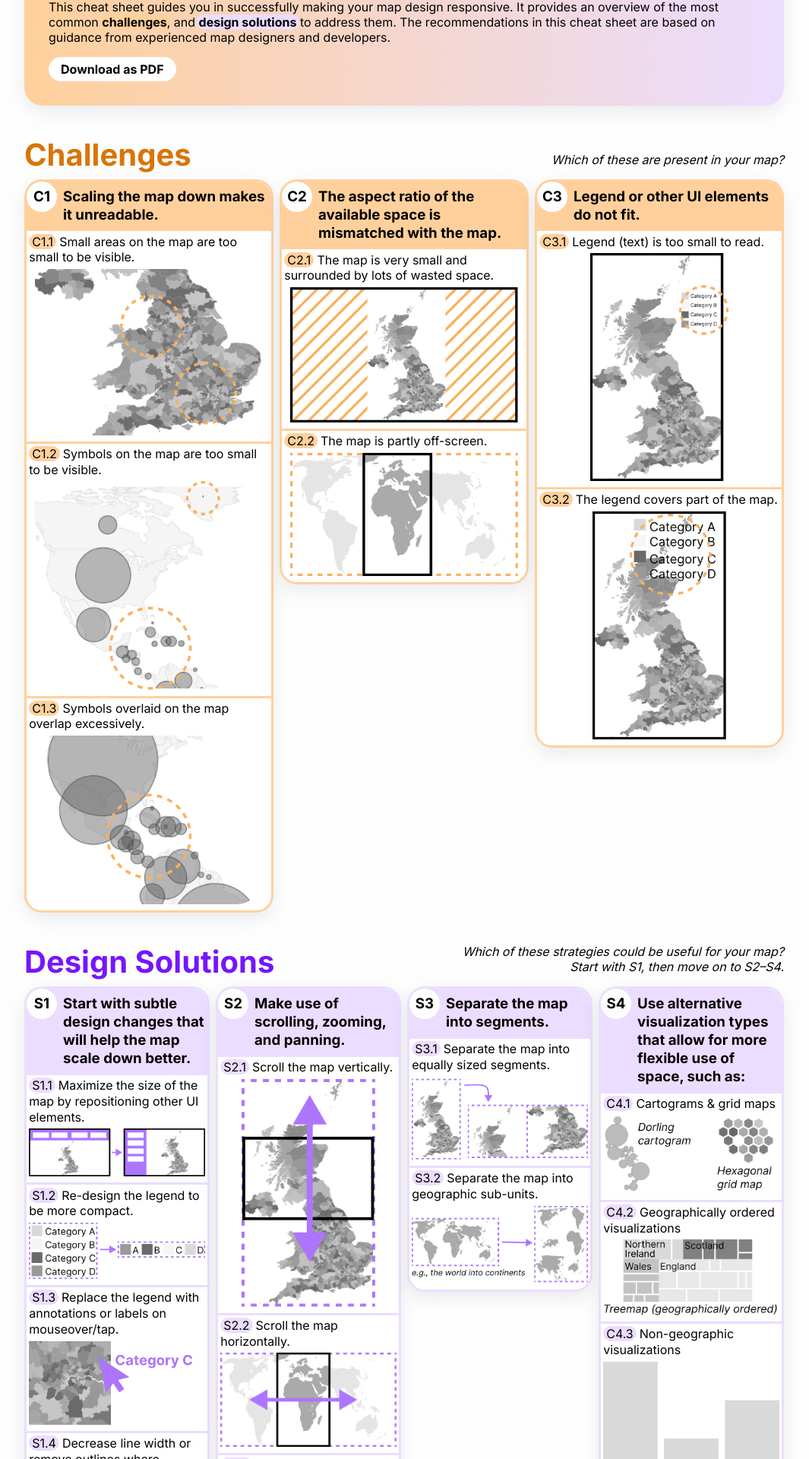
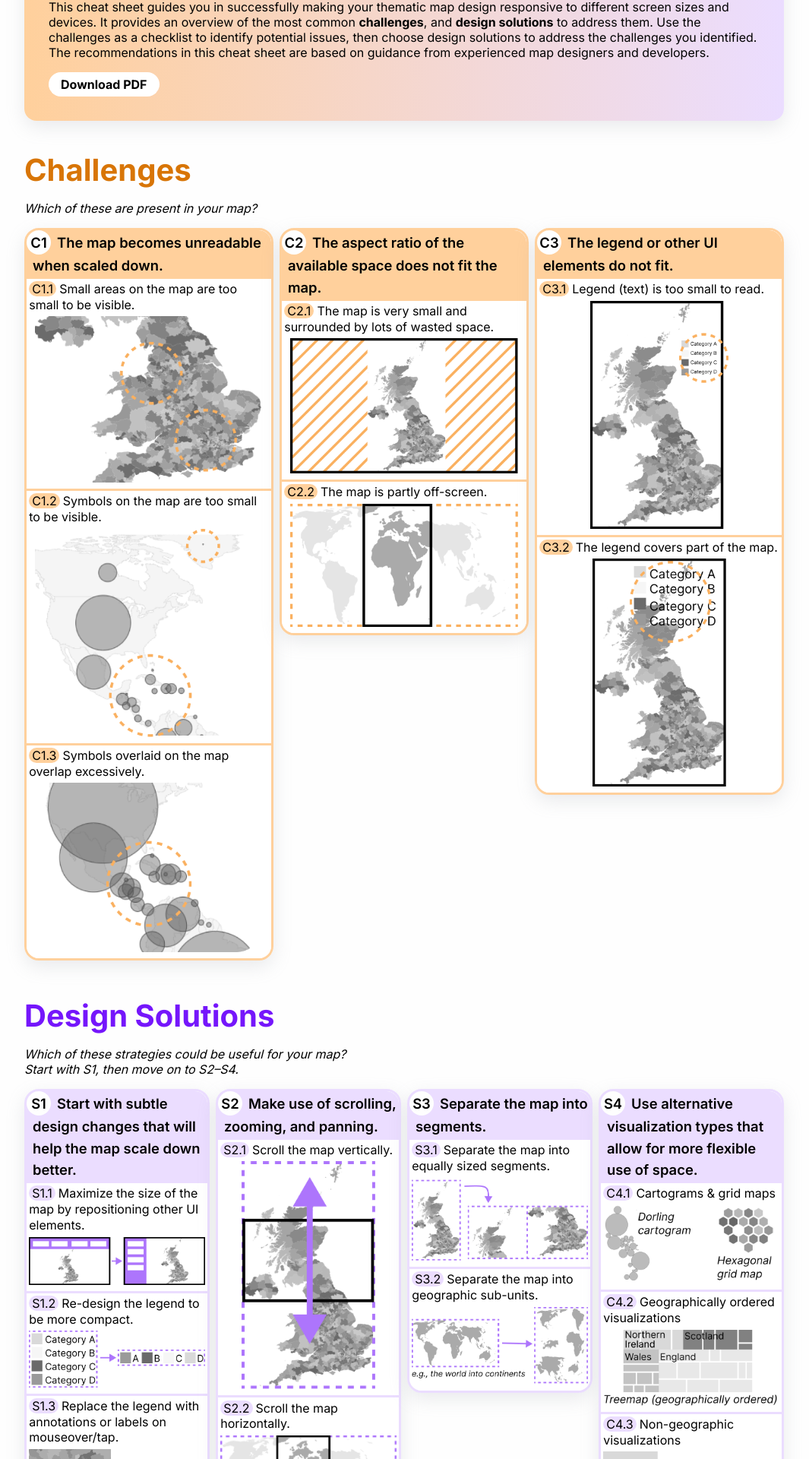
Before and after one commit to responsive-vis/map-cheat-sheet, a SvelteKit app: page / in a window 1280 px wide. Shown: the part 140-2060 px from the top of the page at 76% size, without its empty margins (108-1173 px from the left). Built offline with nearby package versions, Linux system fonts and the light colour scheme.

Commit message:
refactor, more responsive, add alt text

```diff
--- /dev/null
+++ b/src/lib/components/ItemsBox.svelte
@@ -0,0 +1,86 @@
+<script>
+	/** @type {string} */
+	export let type;
+
+	/** @type {{ groupLabel: string; groupTitle: string; items: Array.<Object>; }} */
+	export let data;
+
+	const color = type == 'challenges' ? 'var(--challenge-light)' : 'var(--solution-light)';
+
+	console.log(data);
+</script>
+
+<div class="category" style="--color:{color}">
+	<h3><span>{data.groupLabel}</span>{data.groupTitle}</h3>
+	{#each data.items as item}
+		<div class="item">
+			<h4><span>{item.label}</span>{item.text}</h4>
+			<img src="/illustrations/{item.img}" alt={item.imgAlt} />
+		</div>
+	{/each}
+</div>
+
+<style>
+	div.category {
+		border-radius: calc(1rem + 3px);
+		height: max-content;
+		overflow: hidden; /* so corners don't get cut with background-color */
+		box-shadow: rgba(149, 157, 165, 0.2) 0px 8px 24px;
+		margin-bottom: 0.5rem;
+	}
+
+	div.category {
+		border: var(--color) 3px solid;
+	}
+
+	h3 {
+		border-radius: 1rem 1rem 0 0;
+		padding: 0 0 0 0.5rem;
+		line-height: 1.8rem;
+		margin: 0;
+		font-size: 1.15rem;
+		font-weight: 600;
+		background-color: var(--color);
+		border-bottom: var(--color) 3px solid;
+	}
+	h3 span {
+		display: inline-block;
+		height: 2rem;
+		width: 2rem;
+		background-color: var(--light-grey);
+		border-radius: 1rem;
+		margin: 0 0.5rem 0 -0.5rem;
+		line-height: 2rem;
+		padding: 0;
+		text-align: center;
+	}
+
+	.item {
+		padding: 0.2rem;
+		background-color: #fff;
+	}
+	.category .item:not(:last-child) {
+		border-bottom: var(--color) 3px solid;
+	}
+
+	h4 {
+		font-size: 1rem;
+		line-height: 1.3rem;
+		font-weight: 400;
+		margin: 0;
+	}
+	h4 span {
+		border-radius: 2rem;
+		padding: 0 0.25rem 0 0.25rem;
+		margin: 0 0.25rem 0 0;
+		background-color: var(--color);
+	}
+
+	img {
+		max-width: min(100%, 300px);
+		max-height: 300px;
+		min-width: 150px;
+		margin: 0.3rem auto;
+		display: block;
+	}
+</style>
--- a/src/routes/+page.svelte
+++ b/src/routes/+page.svelte
@@ -1,183 +1,292 @@
-<svelte:head>
-	<style>
-		@import url('https://fonts.googleapis.com/css2?family=Inter:wght@100..900&display=swap');
-	</style>
-</svelte:head>
+<script>
+	import ItemsBox from '$lib/components/ItemsBox.svelte';
 
+	/** @type {number} */
+	let windowWidth;
+	$: console.log(windowWidth);
+
+	const challenges = [
+		{
+			groupLabel: 'C1',
+			groupTitle: 'The map becomes unreadable when scaled down.',
+			items: [
+				{
+					label: 'C1.1',
+					text: 'Small areas on the map are too small to be visible.',
+					img: 'c_small_areas.png',
+					imgAlt:
+						'Excerpt of a choropleth map of the UK. Two orange circles highlight areas with very small spatial units that are difficult to see.'
+				},
+				{
+					label: 'C1.2',
+					text: 'Symbols on the map are too small to be visible.',
+					img: 'c_small_symbols.png',
+					imgAlt:
+						'Proportional circle map showing the Americas. Two orange circles highlight some very small circles that are difficult to see.'
+				},
+				{
+					label: 'C1.3',
+					text: 'Symbols overlaid on the map overlap excessively.',
+					img: 'c_overlap.png',
+					imgAlt:
+						'Proportional circle map showing the Americas. An orange circle highlights an area where circles are overlapping heavily.'
+				}
+			]
+		},
+		{
+			groupLabel: 'C2',
+			groupTitle: 'The aspect ratio of the available space does not fit the map.',
+			items: [
+				{
+					label: 'C2.1',
+					text: 'The map is very small and surrounded by lots of wasted space.',
+					img: 'c_whitespace.png',
+					imgAlt:
+						'Map of the UK, which is portrait format, scaled to fit a landscape format rectangle. The empty space left and right of the map is highlighted in orange.'
+				},
+				{
+					label: 'C2.2',
+					text: 'The map is partly off-screen.',
+					img: 'c_offscreen.png',
+					imgAlt:
+						'Map of the world. A small part of it is visible in a portrait format rectangle representing e.g. a phone screen, the rest of the map is off-screen and this is highlighted by an orange outline.'
+				}
+			]
+		},
+		{
+			groupLabel: 'C3',
+			groupTitle: 'The legend or other UI elements do not fit.',
+			items: [
+				{
+					label: 'C3.1',
+					text: 'Legend (text) is too small to read.',
+					img: 'c_legend_small.png',
+					imgAlt:
+						'Choropleth map of the UK. A legend is shown in the top right, but the labels are too small to read.'
+				},
+				{
+					label: 'C3.2',
+					text: 'The legend covers part of the map.',
+					img: 'c_legend_overlap.png',
+					imgAlt:
+						'Choropleth map of the UK. A legend with large readable labels is shown in the top right, but it overlaps the map and hides parts of it.'
+				}
+			]
+		}
+	];
+
+	const solutions = [
+		{
+			groupLabel: 'S1',
+			groupTitle: 'Start with subtle design changes that will help the map scale down better.',
+			items: [
+				{
+					label: 'S1.1',
+					text: 'Maximize the size of the map by repositioning other UI elements.',
+					img: 's_maximize_map.png',
+					imgAlt:
+						'Two wireframes side-by-side. On the left, a sidebar on the top with a small map below it. On the right, the sidebar is on the left and the map is slightly larger to its right.'
+				},
+				{
+					label: 'S1.2',
+					text: 'Re-design the legend to be more compact.',
+					img: 's_redesign_legend.png',
+					imgAlt:
+						'Two legend designs side by side. On the left, four colors are listed top to bottom with labels spelling out Category A, through Category D. On the right, four colors are listed side by side and simply labeled A to D, a much more compact design.'
+				},
+				{
+					label: 'S1.3',
+					text: 'Replace the legend with annotations or labels on mouseover/tap.',
+					img: 's_remove_legend.png',
+					imgAlt:
+						'An excerpt of a choropleth map with an oversized, symbolic mouse pointer shown on top. The pointer is labelled Category C.'
+				},
+				{
+					label: 'S1.4',
+					text: 'Decrease line width or remove outlines where possible.',
+					img: 's_decrease_line_width.png',
+					imgAlt:
+						'Two choropleth map excerpts side-by-side. The left has white outlines for each spatial unit. On the right, the outlines have been removed, making smaller regions more easily readable.'
+				},
+				{
+					label: 'S1.5',
+					text: 'Adjust the scale of symbols on the map.',
+					img: 's_adjust_scale.png',
+					imgAlt:
+						'Two proportional circle maps side-by-side. The left one has relatively small circles where some of them are hard to see. On the right, all circles have been scaled up and are easier to see.'
+				},
+				{
+					label: 'S1.6',
+					text: 'Change the map projection.',
+					img: 's_change_projection.png',
+					imgAlt:
+						'Two world maps side-by-side. The right one is a little narrower because it uses a different map projection.'
+				},
+				{
+					label: 'S1.7',
+					text: 'Displace symbols or spatial units on the edges of the map slightly to make it more compact or to reduce overlap.',
+					img: 's_displace_symbols.png',
+					imgAlt:
+						'Two maps of the UK side-by-side. On the right, Shetland, which is far in the North East of Scotland, i.e. top right corner of the map, has been moved into an inset box beside Scotland. This allows the map to be larger than the map with Shetland in its true position.'
+				}
+			]
+		},
+		{
+			groupLabel: 'S2',
+			groupTitle: 'Make use of scrolling, zooming, and panning.',
+			items: [
+				{
+					label: 'S2.1',
+					text: 'Scroll the map vertically.',
+					img: 's_scroll_vertically.png',
+					imgAlt:
+						'A map with some of it off-screen to its top and bottom. A large up and down arrow symbolizes vertical scrolling.'
+				},
+				{
+					label: 'S2.2',
+					text: 'Scroll the map horizontally.',
+					img: 's_scroll_horizontally.png',
+					imgAlt:
+						'A map with some of it off-screen to its left and right. A large up and down arrow symbolizes horizontal scrolling.'
+				},
+				{
+					label: 'S2.3',
+					text: 'Pan and zoom the entire map.',
+					img: 's_pan_zoom.png',
+					imgAlt:
+						'A map with some of it off-screen in all directions. A large cross of arrows pointing left, right, up and down symbolizes vertical and horizontal panning of the map.'
+				},
+				{
+					label: 'S2.4',
+					text: 'Create cutouts that zoom into dense areas.',
+					img: 's_cutouts.png',
+					imgAlt:
+						'A small map of the UK. To its right, a cutout that is zoomed into London is shown.'
+				}
+			]
+		},
+		{
+			groupLabel: 'S3',
+			groupTitle: 'Separate the map into segments.',
+			items: [
+				{
+					label: 'S3.1',
+					text: 'Separate the map into equally sized segments.',
+					img: 's_segments.png',
+					imgAlt:
+						'A UK map. To its right, the same map is shown separated into two rectangular sections, created by slicing the map into a top and bottom half.'
+				},
+				{
+					label: 'S3.2',
+					text: 'Separate the map into geographic sub-units.',
+					img: 's_subunits.png',
+					imgAlt:
+						'A world map. To its right, six continents are shown arranged into a two by three grid.'
+				}
+			]
+		},
+		{
+			groupLabel: 'S4',
+			groupTitle: 'Use alternative visualization types that allow for more flexible use of space.',
+			items: [
+				{
+					label: 'C4.1',
+					text: 'Cartograms & grid maps',
+					img: 's_cartograms.png',
+					imgAlt:
+						'Left: a Dorling cartogram, in which circles are arranged geographically and scaled to represent data points about individual countries. Right: An excerpt of a hexagonal grid map.'
+				},
+				{
+					label: 'C4.2',
+					text: 'Geographically ordered visualizations',
+					img: 's_geographically_ordered_vis.png',
+					imgAlt:
+						'A treemap with sections labeled Northern Ireland, Scotland, Wales, England. Rectangles in the treemap are arranged approximately according to their geographic locations.'
+				},
+				{
+					label: 'C4.3',
+					text: 'Non-geographic visualizations',
+					img: 's_non_geo_vis.png',
+					imgAlt: 'Simple bar chart with three bars labeled A, B, and C.'
+				},
+				{
+					label: 'C4.4',
+					text: 'Remove visualizations',
+					img: 's_no_vis.png',
+					imgAlt:
+						'Left: lookup search box labeled "Search a country"; the selected country is United Kingdom and the value "Population: 67.0 million" is displayed. Right: A table (schematic, no content).'
+				}
+			]
+		}
+	];
+</script>
+
+<svelte:window bind:innerWidth={windowWidth} />
+
+<div id="container">
 	<header>
 		<h1>Responsive Map Cheat Sheet</h1>
 		<p>
-		This cheat sheet guides you in successfully making your map design responsive. It provides an
-		overview of the most common <span class="highlight challenge">challenges</span>, and
-		<span class="highlight solution">design solutions</span> to address them. The recommendations in
-		this cheat sheet are based on guidance from experienced map designers and developers.
+			This cheat sheet guides you in successfully making your thematic map design responsive to
+			different screen sizes and devices. It provides an overview of the most common <b
+				>challenges</b
+			>, and <b>design solutions</b> to address them. Use the challenges as a checklist to identify potential
+			issues, then choose design solutions to address the challenges you identified. The recommendations
+			in this cheat sheet are based on guidance from experienced map designers and developers.
 		</p>
-	<a href="#">Download as PDF</a>
+		<a href="cheatsheet_v1.pdf" target="_blank">Download PDF</a>
 	</header>
 
+	<h2 class="challenges">Challenges</h2>
+	<p class="guidingQuestion">Which of these are present in your map?</p>
 	<div class="challenges">
-	<h2>Challenges</h2>
-	<p class="guidingQuestion">Which of these are present in your map?</p>
-	<div class="category c1">
-		<h3><span>C1</span>Scaling the map down makes it unreadable.</h3>
-		<div class="item">
-			<h4><span>C1.1</span>Small areas on the map are too small to be visible.</h4>
-			<!-- svelte-ignore a11y-missing-attribute -->
-			<img src="/illustrations/c_small_areas.png" />
+		{#if windowWidth >= 400 && windowWidth < 600}
+			<ItemsBox type="challenges" data={challenges[0]} />
+			<div>
+				<ItemsBox type="challenges" data={challenges[1]} />
+				<ItemsBox type="challenges" data={challenges[2]} />
 			</div>
-		<div class="item">
-			<h4><span>C1.2</span>Symbols on the map are too small to be visible.</h4>
-			<!-- svelte-ignore a11y-missing-attribute -->
-			<img src="/illustrations/c_small_symbols.png" />
-		</div>
-		<div class="item">
-			<h4><span>C1.3</span>Symbols overlaid on the map overlap excessively.</h4>
-			<!-- svelte-ignore a11y-missing-attribute -->
-			<img src="/illustrations/c_overlap.png" />
-		</div>
-	</div>
-	<div class="category c2">
-		<h3><span>C2</span>The aspect ratio of the available space is mismatched with the map.</h3>
-		<div class="item">
-			<h4><span>C2.1</span>The map is very small and surrounded by lots of wasted space.</h4>
-			<!-- svelte-ignore a11y-missing-attribute -->
-			<img src="/illustrations/c_whitespace.png" />
-		</div>
-		<div class="item">
-			<h4><span>C2.2</span>The map is partly off-screen.</h4>
-			<!-- svelte-ignore a11y-missing-attribute -->
-			<img src="illustrations/c_offscreen.png" />
-		</div>
-	</div>
-	<div class="category c3">
-		<h3><span>C3</span>Legend or other UI elements do not fit.</h3>
-		<div class="item">
-			<h4><span>C3.1</span>Legend (text) is too small to read.</h4>
-			<!-- svelte-ignore a11y-missing-attribute -->
-			<img src="illustrations/c_legend_small.png" />
-		</div>
-		<div class="item">
-			<h4><span>C3.2</span>The legend covers part of the map.</h4>
-			<!-- svelte-ignore a11y-missing-attribute -->
-			<img src="illustrations/c_legend_overlap.png" />
-		</div>
-	</div>
+		{:else}
+			{#each challenges as challenge}
+				<ItemsBox type="challenges" data={challenge} />
+			{/each}
+		{/if}
 	</div>
 
-<div class="solutions">
-	<h2>Design Solutions</h2>
+	<h2 class="solutions">Design Solutions</h2>
 	<p class="guidingQuestion">
 		Which of these strategies could be useful for your map? <br /> Start with S1, then move on to S2–S4.
 	</p>
-	<div class="category s1">
-		<h3>
-			<span>S1</span>Start with subtle design changes that will help the map scale down better.
-		</h3>
-		<div class="item">
-			<h4><span>S1.1</span>Maximize the size of the map by repositioning other UI elements.</h4>
-			<!-- svelte-ignore a11y-missing-attribute -->
-			<img src="illustrations/s_maximize_map.png" />
+
+	<div class="solutions">
+		{#if windowWidth >= 600 && windowWidth < 800}
+			<ItemsBox type="solutions" data={solutions[0]} />
+			<ItemsBox type="solutions" data={solutions[1]} />
+			<div>
+				<ItemsBox type="solutions" data={solutions[2]} />
+				<ItemsBox type="solutions" data={solutions[3]} />
 			</div>
-		<div class="item">
-			<h4><span>S1.2</span>Re-design the legend to be more compact.</h4>
-			<!-- svelte-ignore a11y-missing-attribute -->
-			<img src="illustrations/s_redesign_legend.png" />
+		{:else if windowWidth >= 400 && windowWidth < 600}
+			<div>
+				<ItemsBox type="solutions" data={solutions[0]} />
+				<ItemsBox type="solutions" data={solutions[2]} />
 			</div>
-		<div class="item">
-			<h4><span>S1.3</span>Replace the legend with annotations or labels on mouseover/tap.</h4>
-			<!-- svelte-ignore a11y-missing-attribute -->
-			<img src="illustrations/s_remove_legend.png" />
+			<div>
+				<ItemsBox type="solutions" data={solutions[1]} />
+				<ItemsBox type="solutions" data={solutions[3]} />
 			</div>
-		<div class="item">
-			<h4><span>S1.4</span>Decrease line width or remove outlines where possible.</h4>
-			<!-- svelte-ignore a11y-missing-attribute -->
-			<img src="illustrations/s_decrease_line_width.png" />
-		</div>
-		<div class="item">
-			<h4><span>S1.5</span>Adjust the scale of symbols on the map.</h4>
-			<!-- svelte-ignore a11y-missing-attribute -->
-			<img src="illustrations/s_adjust_scale.png" />
-		</div>
-		<div class="item">
-			<h4><span>S1.6</span>Change the map projection.</h4>
-			<!-- svelte-ignore a11y-missing-attribute -->
-			<img src="illustrations/s_change_projection.png" />
-		</div>
-		<div class="item">
-			<h4>
-				<span>S1.7</span>Displace symbols or spatial units on the edges of the map slightly to make
-				it more compact or to reduce overlap.
-			</h4>
-			<!-- svelte-ignore a11y-missing-attribute -->
-			<img src="illustrations/s_displace_symbols.png" />
-		</div>
-	</div>
-	<div class="category s2">
-		<h3><span>S2</span>Make use of scrolling, zooming, and panning.</h3>
-		<div class="item">
-			<h4><span>S2.1</span>Scroll the map vertically.</h4>
-			<!-- svelte-ignore a11y-missing-attribute -->
-			<img src="illustrations/s_scroll_vertically.png" />
-		</div>
-		<div class="item">
-			<h4><span>S2.2</span>Scroll the map horizontally.</h4>
-			<!-- svelte-ignore a11y-missing-attribute -->
-			<img src="illustrations/s_scroll_horizontally.png" />
-		</div>
-		<div class="item">
-			<h4><span>S2.3</span>Pan and zoom the entire map.</h4>
-			<!-- svelte-ignore a11y-missing-attribute -->
-			<img src="illustrations/s_pan_zoom.png" />
-		</div>
-		<div class="item">
-			<h4><span>S.2.4</span>Create cutouts that zoom into dense areas.</h4>
-			<!-- svelte-ignore a11y-missing-attribute -->
-			<img src="illustrations/s_cutouts.png" />
-		</div>
-	</div>
-	<div class="category s3">
-		<h3><span>S3</span>Separate the map into segments.</h3>
-		<div class="item">
-			<h4><span>S3.1</span>Separate the map into equally sized segments.</h4>
-			<!-- svelte-ignore a11y-missing-attribute -->
-			<img src="illustrations/s_segments.png" />
-		</div>
-		<div class="item">
-			<h4><span>S3.2</span>Separate the map into geographic sub-units.</h4>
-			<!-- svelte-ignore a11y-missing-attribute -->
-			<img src="illustrations/s_subunits.png" />
-		</div>
-	</div>
-	<div class="category s4">
-		<h3>
-			<span>S4</span>Use alternative visualization types that allow for more flexible use of space,
-			such as:
-		</h3>
-		<div class="item">
-			<h4><span>C4.1</span>Cartograms & grid maps</h4>
-			<!-- svelte-ignore a11y-missing-attribute -->
-			<img src="illustrations/s_cartograms.png" />
-		</div>
-		<div class="item">
-			<h4><span>C4.2</span>Geographically ordered visualizations</h4>
-			<!-- svelte-ignore a11y-missing-attribute -->
-			<img src="illustrations/s_geographically_ordered_vis.png" />
-		</div>
-		<div class="item">
-			<h4><span>C4.3</span>Non-geographic visualizations</h4>
-			<!-- svelte-ignore a11y-missing-attribute -->
-			<img src="illustrations/s_non_geo_vis.png" />
-		</div>
-		<div class="item">
-			<h4><span>C4.4</span>Remove visualizations</h4>
-			<!-- svelte-ignore a11y-missing-attribute -->
-			<img src="illustrations/s_no_vis.png" />
-		</div>
+		{:else}
+			{#each solutions as solution}
+				<ItemsBox type="solutions" data={solution} />
+			{/each}
+		{/if}
 	</div>
 </div>
 
 <style>
-	:root {
+	@import url('https://fonts.googleapis.com/css2?family=Inter:wght@100..900&display=swap');
+
+	:global(:root) {
 		--challenge-light: #ffd09c;
 		--challenge-dark: #d87506;
 		--solution-light: #ebddff;
@@ -193,16 +302,21 @@
 		background-color: var(--light-grey);
 	}
 
+	div#container {
+		margin: 0 auto;
+		padding: 0 0.5rem;
+		max-width: 1000px;
+	}
+
 	header {
 		padding: 2rem;
 		box-shadow: rgba(149, 157, 165, 0.2) 0px 8px 24px;
-		max-width: 1000px;
 		margin: 2rem auto 0 auto;
 		position: relative;
 		box-sizing: border-box;
 		background: #fff;
 		background: linear-gradient(to right, var(--challenge-light), var(--solution-light));
-		border-radius: 1.5rem;
+		border-radius: 1rem;
 	}
 	header a {
 		display: block;
@@ -231,142 +345,51 @@
 		font-size: 2.5rem;
 		margin: 2.5rem 0 0.5rem 0;
 	}
-	.challenges h2 {
+	h2.challenges {
 		color: var(--challenge-dark);
-		grid-column: 1 / span 1;
+		grid-column: 1/-1; /* from 1st to last col */
 	}
-	.solutions h2 {
+	h2.solutions {
 		color: var(--solution-dark);
-		grid-column: 1 / span 2;
+		grid-column: 1/-1;
 	}
 	p.guidingQuestion {
 		font-style: italic;
-		text-align: right;
-		display: flex;
-		justify-content: flex-end;
-		align-items: flex-end;
-	}
-	.challenges p.guidingQuestion {
-		grid-column: 2 / span 2;
-	}
-	.solutions p.guidingQuestion {
-		grid-column: 3 / span 2;
+		grid-column: 1/-1;
 	}
 
 	div.challenges,
 	div.solutions {
 		display: grid;
+		grid-template-columns: 1fr;
 		column-gap: 0.5rem;
-		max-width: 1000px;
+		/* row-gap: 0.5rem; */
 		margin: auto;
 	}
+
+	@media only screen and (min-width: 400px) {
+		/* 2 col layout */
+		div.challenges,
+		div.solutions {
+			grid-template-columns: 1fr 1fr;
+		}
+	}
+
+	@media only screen and (min-width: 600px) {
+		/* 3 col layout */
+		div.challenges,
+		div.solutions {
+			grid-template-columns: 1fr 1fr 1fr;
+		}
+	}
+
+	@media only screen and (min-width: 800px) {
+		/* 4 col layout */
 		div.challenges {
 			grid-template-columns: 1fr 1fr 1fr;
 		}
 		div.solutions {
 			grid-template-columns: 1fr 1fr 1fr 1fr;
 		}
-
-	div.category {
-		border-radius: calc(1.25rem + 3px);
-		height: max-content;
-		overflow: hidden; /* so corners don't get cut with background-color */
-		box-shadow: rgba(149, 157, 165, 0.2) 0px 8px 24px;
-	}
-	.challenges div.category {
-		border: var(--challenge-light) 3px solid;
-	}
-	.solutions div.category {
-		border: var(--solution-light) 3px solid;
-	}
-	.c1,
-	.s1 {
-		grid-column-start: 1;
-	}
-	.c2,
-	.s2 {
-		grid-column-start: 2;
-	}
-	.c3,
-	.s3 {
-		grid-column-start: 3;
-	}
-	.s4 {
-		grid-column-start: 4;
-	}
-
-	h3 {
-		border-radius: 1.25rem 1.25rem 0 0;
-		padding: 0 0 0.4rem 3rem;
-		line-height: 1.5rem;
-		margin: 0;
-	}
-	.challenges h3 {
-		background-color: var(--challenge-light);
-		border-bottom: var(--challenge-light) 3px solid;
-	}
-	.solutions h3 {
-		background-color: var(--solution-light);
-		border-bottom: var(--solution-light) 3px solid;
-	}
-	h3 span {
-		display: inline-block;
-		height: 2.5rem;
-		width: 2.5rem;
-		background-color: var(--light-grey);
-		border-radius: 1.25rem;
-		margin: 0 0.5rem -1rem -3rem;
-		line-height: 2.5rem;
-		padding: 0;
-		text-align: center;
-	}
-
-	.item {
-		padding: 0.2rem;
-		background-color: #fff;
-	}
-	.challenges .item:not(:last-child) {
-		border-bottom: var(--challenge-light) 3px solid;
-	}
-	.solutions .item:not(:last-child) {
-		border-bottom: var(--solution-light) 3px solid;
-	}
-	h4 {
-		font-size: 1rem;
-		line-height: 1.3rem;
-		font-weight: 400;
-		margin: 0;
-	}
-	h4 span {
-		border-radius: 2rem;
-		padding: 0 0.25rem 0 0.25rem;
-		margin: 0 0.25rem 0 0;
-	}
-	.challenges h4 span {
-		background-color: var(--challenge-light);
-	}
-	.solutions h4 span {
-		background-color: var(--solution-light);
-	}
-
-	span.highlight.challenge {
-		background-color: var(--challenge-light);
-	}
-	span.highlight.solution {
-		background-color: var(--solution-light);
-	}
-	span.highlight {
-		font-weight: 700;
-		border-radius: 2rem;
-		padding: 0 0.25rem 0 0.25rem;
-		margin: 0 -0.25rem 0 -0.25rem;
-	}
-
-	img {
-		max-width: min(100%, 300px);
-		max-height: 300px;
-		min-width: 150px;
-		margin: 0.3rem auto;
-		display: block;
 	}
 </style>
```
Also changed, not shown: 1 other file (tests, documents, lock files or other folders). Lines whose indentation alone changed are shown as unchanged.
